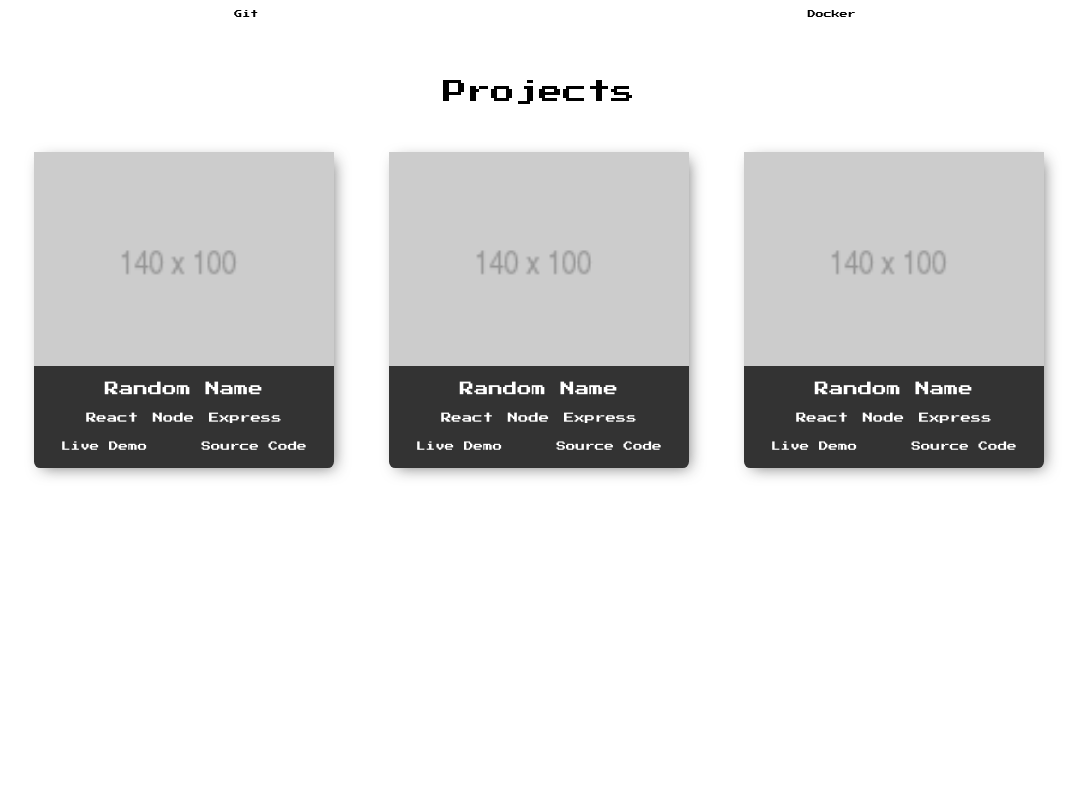
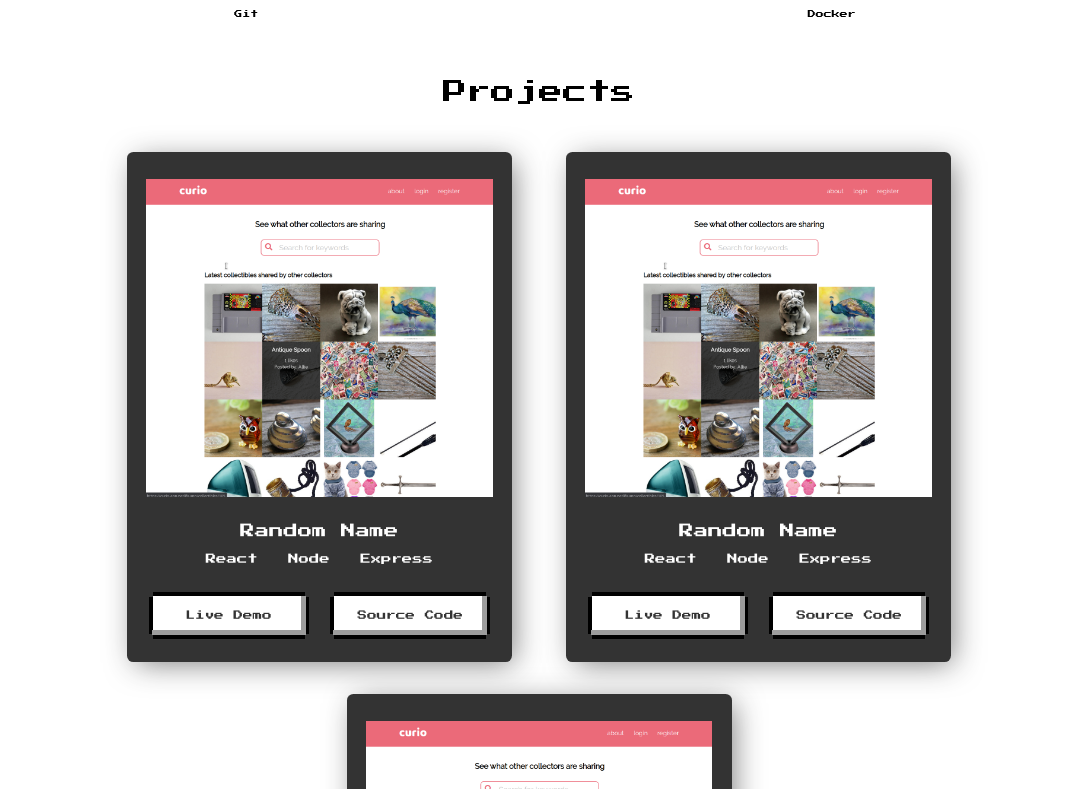
Before and after one commit to msearles25/portfolio, a React (Create React App) app: page / in a window 1280 px wide. Shown: the part 1471-2260 px from the top of the page, without its empty margins (101-1186 px from the left). Before the commit the page ends 1987 px from the top, so only its background shows below. Built offline with nearby package versions, Linux system fonts and the light colour scheme.

Commit message:
projects section laid out

```diff
--- a/src/components/ProjectCard.js
+++ b/src/components/ProjectCard.js
@@ -1,6 +1,9 @@
 import React from 'react';
 
 import '../css/projectCard.css'
+
+import curio from '../images/curio.png'
+
 
 import placeholder from '../images/140x100.png';
 
@@ -8,7 +11,9 @@ const ProjectCard = () => {
     return (
         <div className='card'>
             <div className='content'>
-                <img src={placeholder}/>
+                <div className='imageContainer'>
+                    <img src={curio}/>
+                </div>
 
                 <h3>Random Name</h3>
                 <p>
@@ -17,8 +22,16 @@ const ProjectCard = () => {
                     <span className='techStack'>Express</span>
                 </p>
                 <div className='projectLinks'>
-                    <p>Live Demo</p>
-                    <p>Source Code</p>
+                    <div className='eightBitBtn'>
+                        <div className='btnWrapper'>
+                            <a className='eightBit'>Live Demo</a>
+                        </div>
+                    </div>
+                    <div className='eightBitBtn'>
+                        <div className='btnWrapper'>
+                            <a className='eightBit'>Source Code</a>
+                        </div>
+                    </div>
                 </div>
             </div>
         </div>
--- a/src/components/Projects.js
+++ b/src/components/Projects.js
@@ -3,6 +3,9 @@ import React from 'react';
 import '../css/projects.css'
 
 import ProjectCard from './ProjectCard';
+import Card from './card';
+
+import curio from '../images/curio.png'
 
 const Projects = () => {
     return (
@@ -13,6 +16,7 @@ const Projects = () => {
                 <ProjectCard />
                 <ProjectCard />
            </div>
+
         </section>
     )
 }
--- /dev/null
+++ b/src/components/card.js
@@ -0,0 +1,24 @@
+import React from 'react';
+
+import '../css/projectCard.css'
+import curio from '../images/curio.png'
+
+const Card = props => {
+    return (
+       <div className='card'>
+           <div className='imageContainer'>
+                <img src={curio}/>
+           </div>
+
+           <div className='contentContainer'>
+                <h4>Curio</h4>
+
+                <p>React</p>
+                <p>CSS/Sass</p>
+                <p>Node</p>
+           </div>
+       </div>
+    )
+}
+
+export default Card;
--- a/src/css/projectCard.css
+++ b/src/css/projectCard.css
@@ -3,11 +3,10 @@
     margin: 0 auto;
     font-family: 'Press Start 2P', cursive;
     color: #ffffff;
-    box-shadow: 4px 4px 15px -4px #1f1f1f9a;
-    /* margin-top: 2rem; */
+    box-shadow: 5px 5px 30px -4px #1f1f1f9a;
     border-radius: 0.4rem;
     margin: 1rem .7rem;
-    width: 85%;
+    /* width: 30%; */
 }
 
 @media only screen and (max-width: 500px) {
@@ -22,9 +21,9 @@
     }
 }
 
-@media only screen and (min-width: 700px) {
+@media only screen and (min-width: 600px) {
     .card {
-        width: 300px;
+        width: 385px;
     }
 }
 
@@ -64,3 +63,54 @@
 .card .content .projectLinks p {
     margin-top: 0.2rem;
 }
+
+
+.card .content .imageContainer {
+    max-width: 90%;
+    margin: 1.7rem auto;
+}
+
+.eightBitBtn{
+    width: 10rem;
+    float: left;
+    border-left: 4px solid #000000;
+    border-right: 4px solid #000000;
+    position: relative;
+    box-sizing: border-box;
+    margin-top: 1rem;
+    margin-bottom: 1.7rem;
+}
+
+.eightBitBtn .btnWrapper {
+    display: block;
+    padding: 15px;
+    margin: -5px 0;
+    border-top: 4px solid #000000;
+    border-bottom: 4px solid #000000;
+    background-color: #ffffff;
+    color: #333333;
+    font-size: .6rem;
+}
+
+.eightBitBtn .btnWrapper::after {
+    position: absolute;
+    top: -1px;
+    right: -1px;
+    left: -1px;
+    bottom: -1px;
+    content: '';
+    box-shadow: inset -5px -5px #9c9c9c;
+}
+
+.eightBitBtn .btnWrapper:hover {
+    background-color: #ffffffea;
+    cursor: pointer;
+}
+
+.eightBitBtn .btnWrapper:hover::after {
+    box-shadow: inset -6px -6px #9c9c9c;
+}
+
+.eightBitBtn .btnWrapper:active::after {
+    box-shadow: inset 5px 5px #9c9c9c;
+}
--- a/src/css/projects.css
+++ b/src/css/projects.css
@@ -15,6 +15,10 @@
 
 @media only screen and (min-width: 700px) {
     .projectsSection .projectContainer{
-        width: 85%;
+        max-width: 900px;
     }
 }
+
+.projectContainer {
+    max-width: 100vw;
+}
```
Also changed, not shown: src/images/curio.png (added), src/svgs/slant.svg (added).
